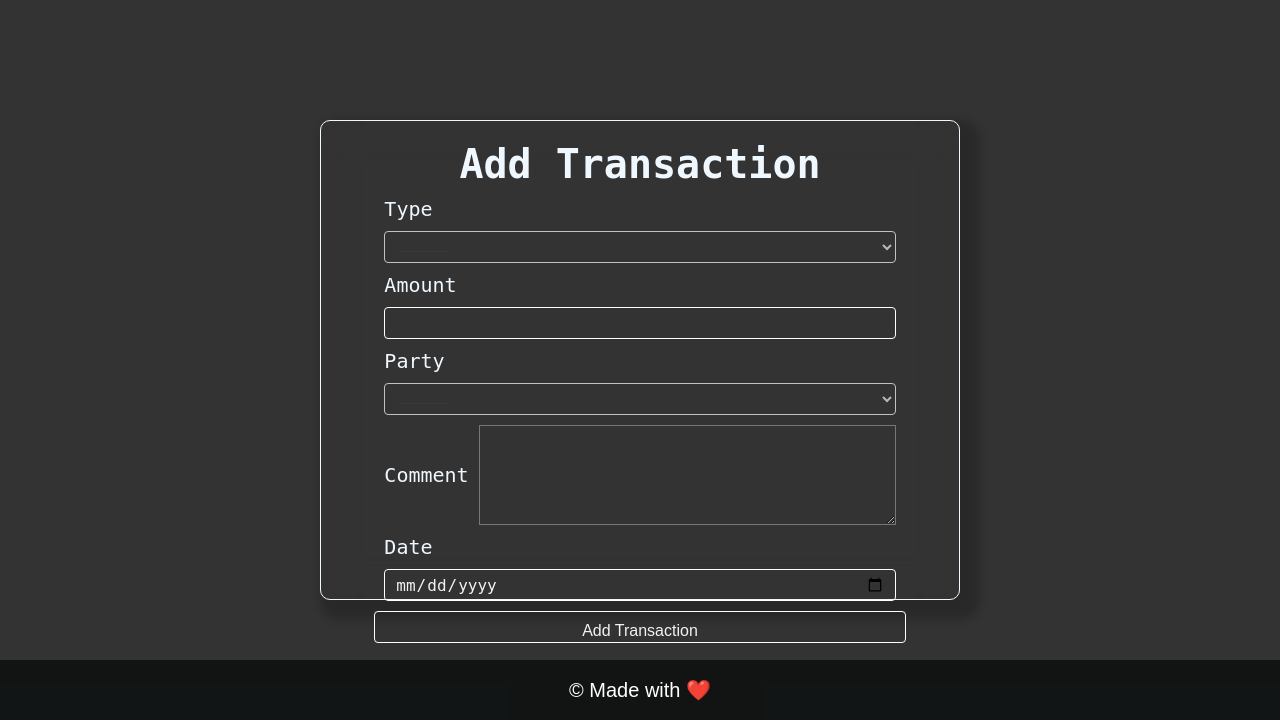
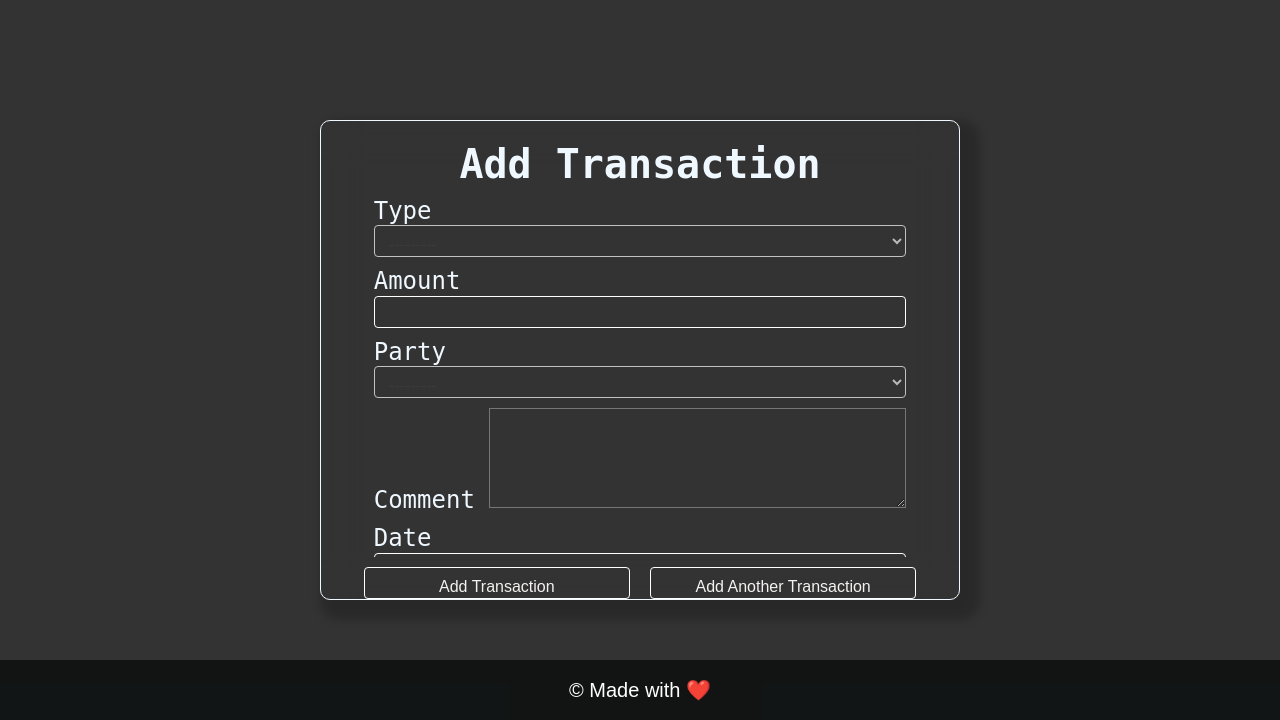
Before and after one commit to Nightowl-code/Khata, a Django app: page /addtransaction in a window 1280 px wide. Shown: the part 80-800 px from the top of the page. Run offline with Django 5.2, Linux system fonts and the light colour scheme; the visitor is signed in with stand-in values (Sample User, id 1); data comes from the database, SQL or seed files in the repository; some web fonts are replaced.

Commit message:
updated before adding transaction total

```diff
--- a/KhataApp/settings.py
+++ b/KhataApp/settings.py
@@ -23,7 +23,7 @@ BASE_DIR = Path(__file__).resolve().parent.parent
 SECRET_KEY = "django-insecure-upu8^d(1!=8a4g$_7@h7gcam0yfljif^ycu-jc4fij+ymxvp@("
 
 # SECURITY WARNING: don't run with debug turned on in production!
-DEBUG = False
+DEBUG = True
 
 ALLOWED_HOSTS = ['127.0.0.1','0000manoj000.pythonanywhere.com']
 
--- a/MainApp/forms.py
+++ b/MainApp/forms.py
@@ -1,6 +1,7 @@
 from django import forms
 from . import models
 from django.conf import settings
+from django.utils.timezone import now
 
 class TransactionForm(forms.ModelForm):
     class Meta:
@@ -25,16 +26,30 @@ class TransactionForm(forms.ModelForm):
                     self.fields[key].initial = value
                     self.fields[key].widget.attrs['disabled'] = True  # Remember, disabled fields are not submitted
 
+        # Ensure date defaults to today's date if not provided
+        if not self.fields['date'].initial:
+            self.fields['date'].initial = now().date()
+
         if self.instance and self.instance.pk:
             # Adjust the amount according to the factor
             adjusted_amount = self.instance.amount * (10 ** factor)
             self.initial['amount'] = adjusted_amount
             self.fields['amount'].initial = adjusted_amount
 
-            # Ensure that the field reflects this change by rendering it unbound
+            # Update the data if amount is not already present (to ensure form shows the adjusted value)
             self.data = self.data.copy()
             if 'amount' not in self.data:
                 self.data['amount'] = adjusted_amount
+
+    def clean(self):
+        cleaned_data = super().clean()
+
+        # Ensure that disabled fields are not lost; they need to be re-included in cleaned_data
+        for field_name in self.fields:
+            if self.fields[field_name].widget.attrs.get('disabled'):
+                cleaned_data[field_name] = self.initial.get(field_name)
+
+        return cleaned_data
 
     def save(self, commit=True):
         instance = super(TransactionForm, self).save(commit=False)
--- a/MainApp/static/MainApp/addTransaction.css
+++ b/MainApp/static/MainApp/addTransaction.css
@@ -15,6 +15,45 @@ form>p {
     margin: .5rem;
     flex-wrap: wrap;
 }
+.form-actions {
+    display: flex;
+    flex-direction: row;
+    gap: 1rem;
+
+}
+.container {
+    min-width: 500px;
+    box-shadow: 10px 10px 10px 10px rgba(0, 0, 0, 0.2);
+    border-radius: .5rem;
+    padding: 1rem;
+    backdrop-filter: blur(20px);
+    border: solid 1px;
+    display: flex;
+    /* position: absolute; */
+    /* left: 25vw; */
+    /* top: 20vh; */
+    width: 50vw;
+    height: 60vh;
+    flex-direction: column;
+    align-items: center;
+    justify-content: space-evenly;
+}
+.form-body {
+    font-size: 1.2rem;
+    display: flex;
+    flex-direction: column;
+    flex-wrap: nowrap;
+    gap: .5rem;
+    height: calc( 100% - 4rem);
+    overflow: auto;
+    margin: .5rem;
+}
+.form-actions>*{
+    cursor: pointer;
+}
+.form-actions>*:hover {
+    background: gray;
+}
 
 @media screen and (max-width: 700px){
     .container {
--- a/MainApp/static/MainApp/home.css
+++ b/MainApp/static/MainApp/home.css
@@ -5,7 +5,7 @@ div#container {
     font-size: 1.2rem;
     display: flex;
     flex-direction: column;
-    justify-content: space-evenly;
+    /* justify-content: space-evenly; */
 }
 .row {
     display: flex;
@@ -29,7 +29,7 @@ div#container {
 .transaction-container {
     max-width: 100%;
     min-width: 70%;
-    max-height: 40vh;
+    max-height: calc(100vh - 9rem);
 }
 td{
     padding:.5rem;
--- a/MainApp/templates/MainApp/addTransaction.html
+++ b/MainApp/templates/MainApp/addTransaction.html
@@ -13,15 +13,19 @@
         <h1>Add Transaction</h1>
         <form action="/{{action_link}}" method="POST" onsubmit="document.getElementById('id_party').disabled = false;document.getElementById('id_type').disabled = false;">
             {% csrf_token %}
+            <div class="form-body">
             {% for a in form %}
                 <p class="form-group">
                     <label for="{{a.id_for_label}}">{{a.label}}</label>
                     {{a}}
                 </p>
             {% endfor %}
-        <input type="submit" value="Add Transaction">
+        </div>
+            <div class="form-actions">
+                <input type="submit" name="submit" value="Add Transaction">
+                <input type="submit" name="submit" value="Add Another Transaction">
+            </div>
         </form>
     </div>
 </div>
-
 {% endblock %}
--- a/MainApp/templates/MainApp/hisab.html
+++ b/MainApp/templates/MainApp/hisab.html
@@ -24,12 +24,6 @@
 
     <span class="deleteUser button" id="filter-button">
       <span >Filter</span>
-    </span>
-    <span class="addDebit button">
-      <a href="/addtransaction?type=debit">Add Debit</a>
-    </span>
-    <span class="addCredit button">
-      <a href="/addtransaction?type=credit">Add Credit</a>
     </span>
     <span class="editUser button">
       <a href="/edituser/{{ user.username }}">Edit Profile</a>
--- a/MainApp/templates/MainApp/user.html
+++ b/MainApp/templates/MainApp/user.html
@@ -8,7 +8,7 @@
   <div class="display-container">
     <div class="display-box">
       <span class="display-name">Username: </span>
-      <span class="display-value">{{ user.username }}</span>
+      <span class="display-value">{{ user1.username }}</span>
     </div>
     <div class="display-box">
       <span class="display-name">Name: </span>
--- a/MainApp/views.py
+++ b/MainApp/views.py
@@ -7,6 +7,7 @@ from .serializers import CustomUserSerializer, TransactionSerializer
 from rest_framework.permissions import IsAuthenticated
 from rest_framework.response import Response
 from .models import Transaction, CustomUser
+from datetime import timedelta
 
 def home(request):
     if request.user.is_authenticated:
@@ -36,26 +37,10 @@ def home(request):
             }
 
             transaction = Transaction.objects.filter(party__is_staff=False)
-            credit_transaction = transaction.filter(type="credit")
-            debit_transaction = transaction.filter(type="debit")
-            # get the highest credit and debit transaction
-            if len(credit_transaction) == 0 or len(debit_transaction) == 0:
-                max_credit_transaction = None
-                max_debit_transaction = None
-            else:
-                max_credit_transaction = credit_transaction[0]
-                max_debit_transaction = debit_transaction[0]
-                for t in credit_transaction:
-                    if t.amount > max_credit_transaction.amount:
-                        max_credit_transaction = t
-                for t in debit_transaction:
-                    if t.amount > max_debit_transaction.amount:
-                        max_debit_transaction = t
+            # get transaction of last 1 week
+            current_transaction = transaction.filter(date__gte=transaction.last().date - timedelta(days=7))
 
-            # last 10 transactions
-            current_transaction = transaction.order_by('-date')[:20]
-
-            return render(request, "MainApp/home.html",{"amount": amount, "max_credit_user": max_credit_user, "max_debit_user": max_debit_user, "max_credit_transaction": max_credit_transaction, "max_debit_transaction": max_debit_transaction, "current_transaction": current_transaction})
+            return render(request, "MainApp/home.html",{"amount": amount,"current_transaction": current_transaction})
         else:
             return redirect("MainApp:user",request.user.username)
     else:
@@ -64,26 +49,52 @@ def home(request):
 def addTransaction(request):
     if not request.user.is_staff:
         return redirect("MainApp:home")
+
+    # Ensure previous_url is never None
+    previous_url = request.GET.get('next', request.META.get('HTTP_REFERER'))
+
+    # If previous_url is still None, assign a default value
+    if previous_url is None:
+        previous_url = "/default-redirect-url/"  # Replace with an appropriate default
+
     if request.method == "POST":
         form = TransactionForm(request.POST)
         if form.is_valid():
             form.save()
-            return redirect("MainApp:user",form.cleaned_data["party"].username)
+            if request.POST.get('submit') == 'Add Another Transaction':
+                # Pre-fill the party field with the previously entered value
+                form = TransactionForm(initial={"party": form.cleaned_data['party'].id})
+                return render(request, "MainApp/addTransaction.html", {
+                    "form": form,
+                    "action_link": "addtransaction" + "?next=" + previous_url
+                })
+            else:
+                return redirect("MainApp:user", form.cleaned_data["party"].username)
         else:
-           form = TransactionForm()
-           return render(request, "MainApp/addTransaction.html", {"form": form,"action_link":"addtransaction"})
+            # Re-render the form with errors and pass the previous_url
+            return render(request, "MainApp/addTransaction.html", {
+                "form": form,
+                "action_link": "addtransaction" + "?next=" + previous_url
+            })
     else:
-        previous_url = request.META.get('HTTP_REFERER')
         party = request.GET.get("party")
         transaction_type = request.GET.get("type")
         if party and transaction_type:
-            user=CustomUser.objects.get(username=party)
-            form = TransactionForm(prefill={"party": user.id, "type": transaction_type})
+            user = CustomUser.objects.get(username=party)
+            form = TransactionForm(initial={"party": user.id, "type": transaction_type})
         elif transaction_type:
-            form = TransactionForm(prefill={"type": transaction_type})
+            form = TransactionForm(initial={"type": transaction_type})
+        elif party:
+            user = CustomUser.objects.get(username=party)
+            form = TransactionForm(initial={"party": user.id})
         else:
             form = TransactionForm()
-        return render(request, "MainApp/addTransaction.html", {"form": form,"action_link":"addtransaction"+"?next="+previous_url})
+
+        return render(request, "MainApp/addTransaction.html", {
+            "form": form,
+            "action_link": "addtransaction" + "?next=" + previous_url
+        })
+
 
 @api_view(['GET', 'POST'])
 def users(request):
```
Also changed, not shown: MainApp/templates/MainApp/home.html (+1 -36 lines). Lines whose indentation alone changed are shown as unchanged.
